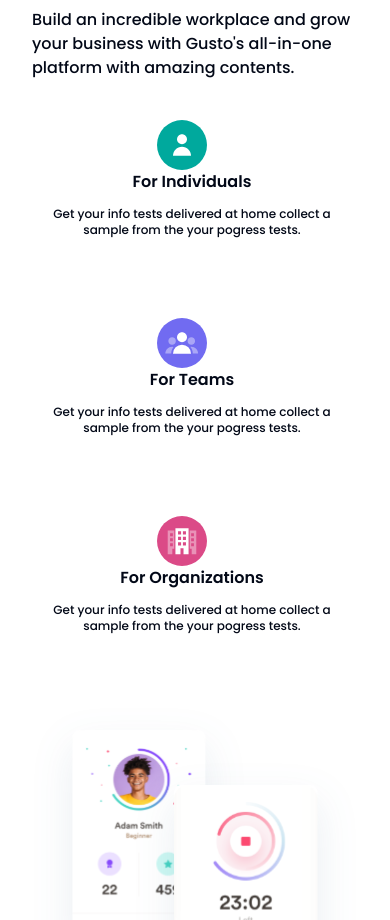
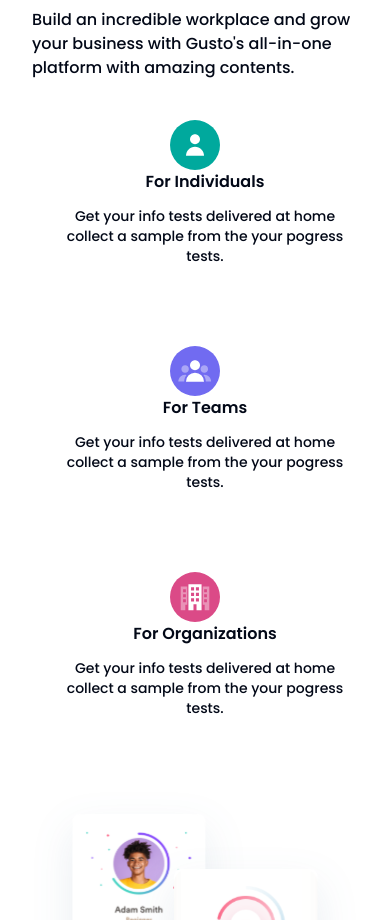
Before and after one commit to bus-link/buslink-landing, a Next.js app: page / in a window 390 px wide. Shown: the part 1100-2020 px from the top of the page. Built offline with nearby package versions, Linux system fonts and the light colour scheme.

Commit message:
updated UI sections setup [3]

```diff
--- a/src/components/sub-sections/blog-section.tsx
+++ b/src/components/sub-sections/blog-section.tsx
@@ -21,7 +21,7 @@ const BlogSection = () => {
 				{BlogItems.map((blog) => (
 					<div
 						key={blog.id}
-						className='flex flex-col justify-between items-start w-full sm:w-[300px] h-[350px] cursor-pointer'
+						className='flex flex-col justify-between items-start w-full sm:w-[300px] h-[400px] sm:h-[350px] cursor-pointer'
 					>
 						<div className='w-full h-[70%] rounded-lg '>
 							<Image
--- a/src/components/sub-sections/product-users.tsx
+++ b/src/components/sub-sections/product-users.tsx
@@ -16,7 +16,7 @@ const ProductUsers = () => {
 				</p>
 			</div>
 
-			<div className='flex flex-wrap items-center justify-between gap-x-10 gap-y-20 sm:gap-y-5'>
+			<div className='flex flex-wrap items-center justify-center sm:justify-between gap-x-10 gap-y-20 sm:gap-y-5'>
 				{ProductUserItems.map((item) => (
 					<div
 						key={item.id}
@@ -36,7 +36,7 @@ const ProductUsers = () => {
 								text={item.title}
 							/>
 
-							<p className='-sm text-xs'>{item.description}</p>
+							<p className='text-sm sm:text-xs'>{item.description}</p>
 						</div>
 					</div>
 				))}
```
